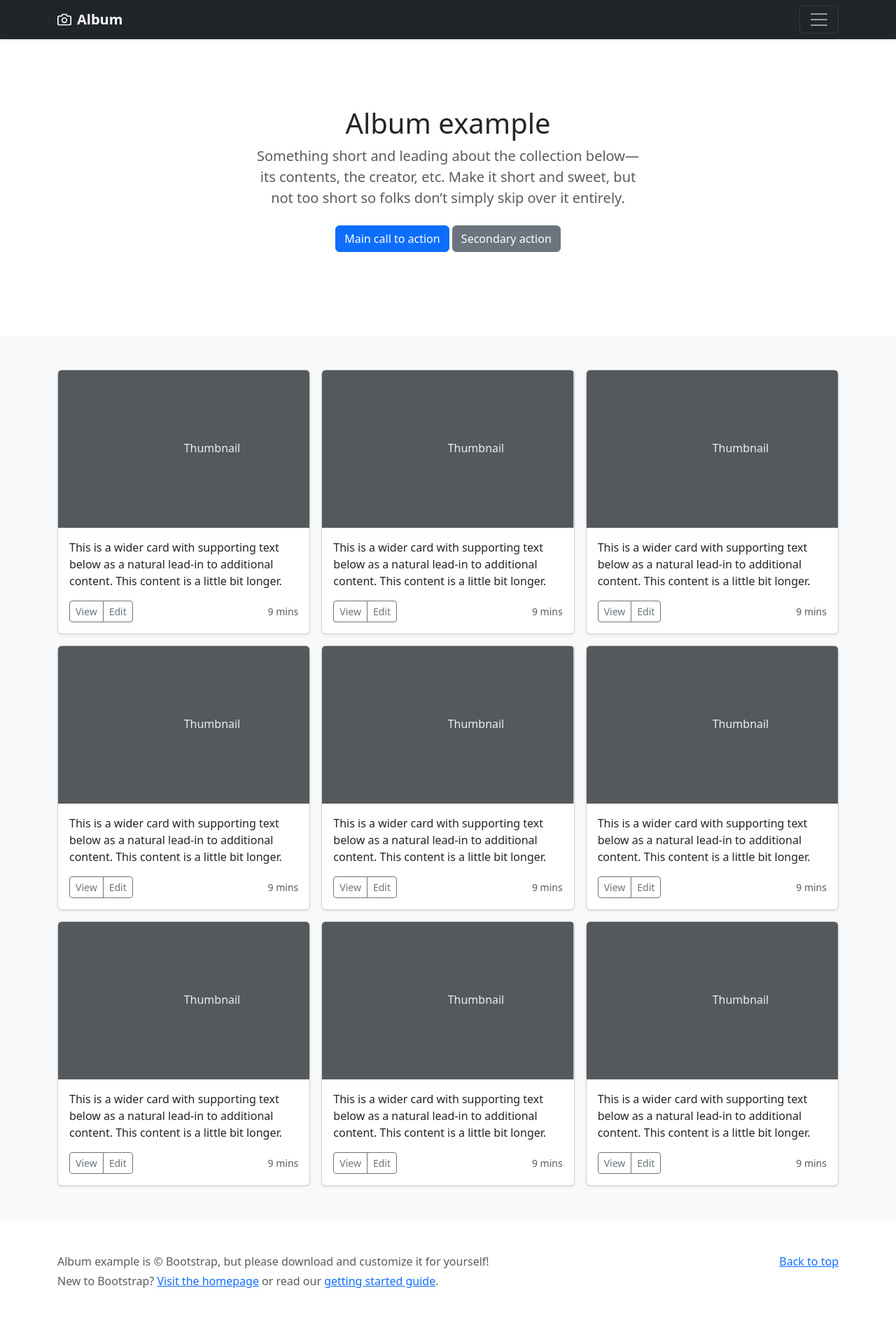
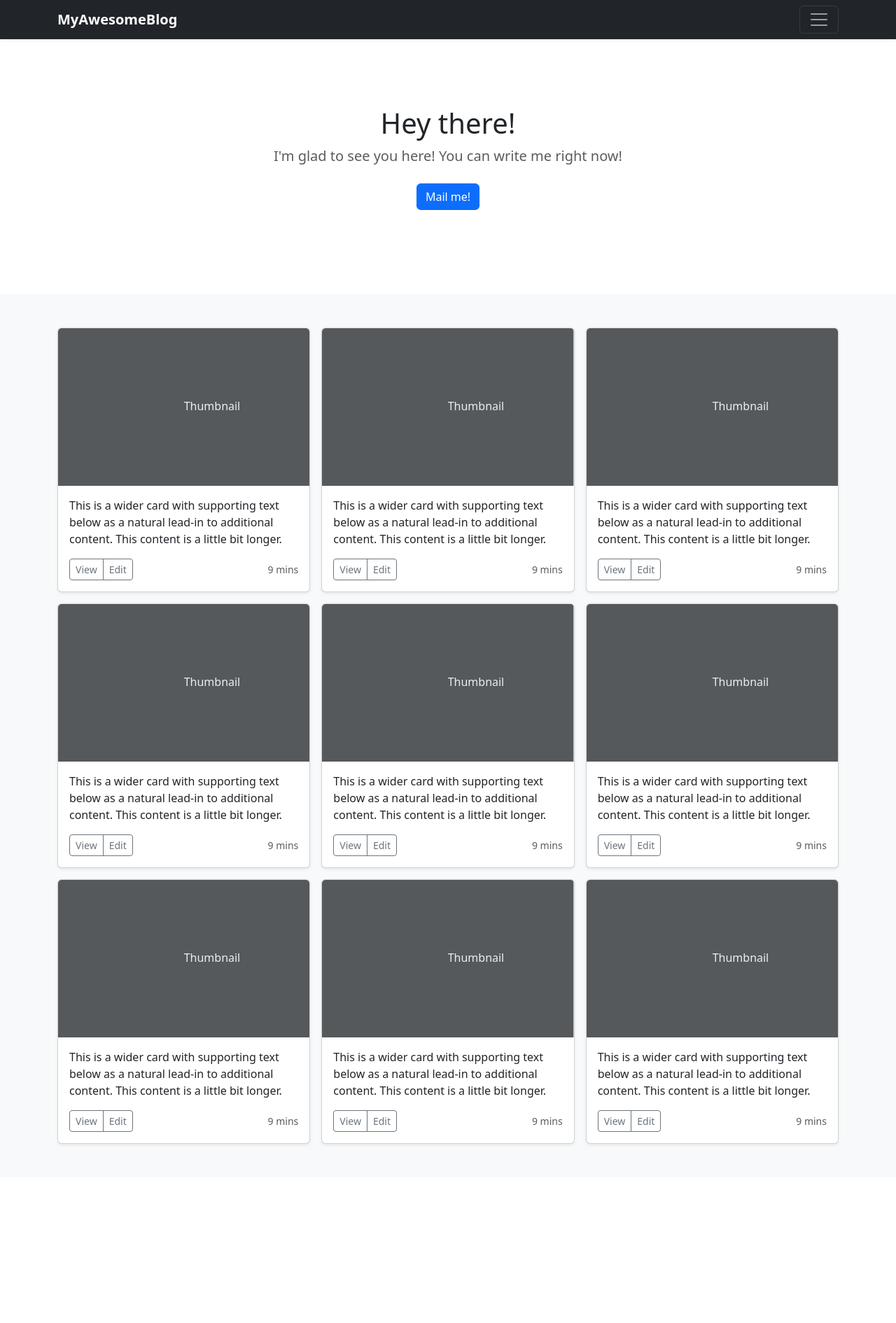
Before and after one commit to Zuiak/AwesomeBlogDjango, a Django app: template events/templates/events/home.html in a window 1280 px wide. Shown: the whole page at 70% size. After the commit the page ends 1637 px from the top, so only its background shows below. Run offline with Django 3.2, Linux system fonts and the light colour scheme; the template is opened without the code that fills it, so the values that code supplies are empty; some libraries are stand-ins or nearby versions.

Commit message:
Changes to homepage template

```diff
--- a/events/templates/events/home.html
+++ b/events/templates/events/home.html
@@ -13,16 +13,11 @@
   <div class="collapse bg-dark" id="navbarHeader">
     <div class="container">
       <div class="row">
-        <div class="col-sm-8 col-md-7 py-4">
-          <h4 class="text-white">About</h4>
-          <p class="text-muted">Add some information about the album below, the author, or any other background context. Make it a few sentences long so folks can pick up some informative tidbits. Then, link them off to some social networking sites or contact information.</p>
-        </div>
         <div class="col-sm-4 offset-md-1 py-4">
-          <h4 class="text-white">Contact</h4>
           <ul class="list-unstyled">
-            <li><a href="https://getbootstrap.com/docs/5.2/examples/album/#" class="text-white">Follow on Twitter</a></li>
-            <li><a href="https://getbootstrap.com/docs/5.2/examples/album/#" class="text-white">Like on Facebook</a></li>
-            <li><a href="https://getbootstrap.com/docs/5.2/examples/album/#" class="text-white">Email me</a></li>
+            <li><a href="https://getbootstrap.com/docs/5.2/examples/album/#" class="text-white">About me</a></li>
+            <li><a href="https://getbootstrap.com/docs/5.2/examples/album/#" class="text-white">Facebook</a></li>
+            <li><a href="https://getbootstrap.com/docs/5.2/examples/album/#" class="text-white">Blog</a></li>
           </ul>
         </div>
       </div>
@@ -31,8 +26,7 @@
   <div class="navbar navbar-dark bg-dark shadow-sm">
     <div class="container">
       <a href="https://getbootstrap.com/docs/5.2/examples/album/#" class="navbar-brand d-flex align-items-center">
-        <svg xmlns="http://www.w3.org/2000/svg" width="20" height="20" fill="none" stroke="currentColor" stroke-linecap="round" stroke-linejoin="round" stroke-width="2" aria-hidden="true" class="me-2" viewBox="0 0 24 24"><path d="M23 19a2 2 0 0 1-2 2H3a2 2 0 0 1-2-2V8a2 2 0 0 1 2-2h4l2-3h6l2 3h4a2 2 0 0 1 2 2z"></path><circle cx="12" cy="13" r="4"></circle></svg>
-        <strong>Album</strong>
+        <strong>MyAwesomeBlog</strong>
       </a>
       <button class="navbar-toggler" type="button" data-bs-toggle="collapse" data-bs-target="#navbarHeader" aria-controls="navbarHeader" aria-expanded="false" aria-label="Toggle navigation">
         <span class="navbar-toggler-icon"></span>
@@ -46,11 +40,10 @@
   <section class="py-5 text-center container">
     <div class="row py-lg-5">
       <div class="col-lg-6 col-md-8 mx-auto">
-        <h1 class="fw-light">Album example</h1>
-        <p class="lead text-muted">Something short and leading about the collection below—its contents, the creator, etc. Make it short and sweet, but not too short so folks don’t simply skip over it entirely.</p>
+        <h1 class="fw-light">Hey there!</h1>
+        <p class="lead text-muted">I'm glad to see you here! You can write me right now!</p>
         <p>
-          <a href="https://getbootstrap.com/docs/5.2/examples/album/#" class="btn btn-primary my-2">Main call to action</a>
-          <a href="https://getbootstrap.com/docs/5.2/examples/album/#" class="btn btn-secondary my-2">Secondary action</a>
+          <a href="mailto:example@mail.com" class="btn btn-primary my-2">Mail me!</a>
         </p>
       </div>
     </div>
@@ -212,16 +205,6 @@
 
 </main>
 
-<footer class="text-muted py-5">
-  <div class="container">
-    <p class="float-end mb-1">
-      <a href="https://getbootstrap.com/docs/5.2/examples/album/#">Back to top</a>
-    </p>
-    <p class="mb-1">Album example is © Bootstrap, but please download and customize it for yourself!</p>
-    <p class="mb-0">New to Bootstrap? <a href="https://getbootstrap.com/">Visit the homepage</a> or read our <a href="https://getbootstrap.com/docs/5.2/getting-started/introduction/">getting started guide</a>.</p>
-  </div>
-</footer>
-
 <script src="{% static 'bootstrap.bundle.min.js' %}" crossorigin="anonymous"></script>
 </body>
 </html>
```
